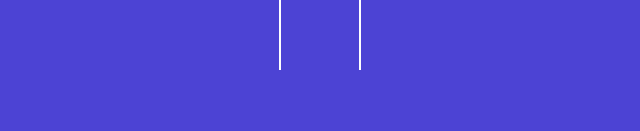
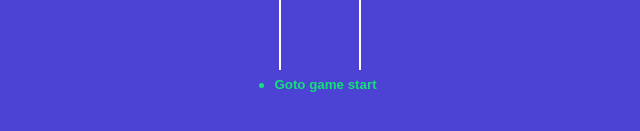
Before and after one commit to shardul523/Tic-Tac-Toe, a React (Vite) app: page / in a window 1280 px wide. Shown: the part 259-390 px from the top of the page, without its empty margins (319-959 px from the left). Built offline with nearby package versions, Linux system fonts and the light colour scheme.

Commit message:
Added game history functionality

```diff
--- a/src/App.jsx
+++ b/src/App.jsx
@@ -1,37 +1,63 @@
 import { useState } from "react";
+
 import Board from "./components/Board";
 import calculateWinner from "./utils";
 import StatusMessage from "./components/StatusMessage";
+import History from "./components/History";
+
+const NEW_GAME = [{ squares: Array(9).fill(null), isXNext: true }];
 
 export default function App() {
-  const [squares, setSquares] = useState(Array(9).fill(null));
-  const [isXNext, setIsXNext] = useState(false);
+    const [history, setHistory] = useState(NEW_GAME);
+    const [currentMove, setCurrentMove] = useState(0);
 
-  const nextPlayer = isXNext ? "X" : "O";
-  const winner = calculateWinner(squares) ? (isXNext ? "O" : "X") : null;
+    const { squares, isXNext } = history[currentMove];
 
-  const handleClick = (clickPos) => {
-    if (squares[clickPos] || winner) return;
+    const winnerExists = calculateWinner(squares);
+    const nextPlayer = isXNext ? "O" : "X";
+    const winningPlayer = winnerExists
+        ? nextPlayer === "X"
+            ? "O"
+            : "X"
+        : null;
 
-    setSquares((currentSquares) =>
-      currentSquares.map((square, pos) => {
-        if (pos == clickPos) return isXNext ? "X" : "O";
+    const handleSquareClick = clickPosition => {
+        const gamingBoard = history[currentMove];
 
-        return square;
-      })
-    );
+        if (gamingBoard.squares[clickPosition] || winnerExists) return;
 
-    setIsXNext((currXNext) => !currXNext);
+        console.log(gamingBoard);
+
+        setHistory(prevHistory => {
+            const newSquares = [...gamingBoard.squares];
+            newSquares[clickPosition] = gamingBoard.isXNext ? "O" : "X";
+            const newIsXNext = !gamingBoard.isXNext;
+
+            const newState = {
+                squares: newSquares,
+                isXNext: newIsXNext,
             };
+
+            const newHistory = prevHistory.slice(0, currentMove + 1);
+            newHistory.push(newState);
+            console.log(newHistory);
+            return newHistory;
+        });
+
+        setCurrentMove(prevCurrMove => prevCurrMove + 1);
+    };
+
+    const moveTo = position => setCurrentMove(position);
 
     return (
         <div className="app">
             <StatusMessage
                 squares={squares}
-        winner={winner}
                 nextPlayer={nextPlayer}
+                winner={winningPlayer}
             />
-      <Board squares={squares} handleClick={handleClick} />
+            <Board squares={squares} handleClick={handleSquareClick} />
+            <History history={history} currMove={currentMove} moveTo={moveTo} />
         </div>
     );
 }
--- /dev/null
+++ b/src/components/History.jsx
@@ -0,0 +1,26 @@
+const History = ({ history, currMove, moveTo }) => {
+    return (
+        <div className="history-wrapper">
+            <ul className="history">
+                {history.map((_, index) => {
+                    return (
+                        <li key={index}>
+                            <button
+                                className={`btn-move ${
+                                    index === currMove ? "active" : ""
+                                }`}
+                                onClick={() => moveTo(index)}
+                            >
+                                {index === 0
+                                    ? "Goto game start"
+                                    : `Goto move #${index}`}
+                            </button>
+                        </li>
+                    );
+                })}
+            </ul>
+        </div>
+    );
+};
+
+export default History;
--- a/src/components/Square.jsx
+++ b/src/components/Square.jsx
@@ -1,9 +1,13 @@
 import { useContext } from "react";
 
+const X = () => <span className="text-green">X</span>;
+const O = () => <span className="text-orange">O</span>;
+
 export default function Square({ val, clickHandler }) {
-  return (
-    <button className="square" onClick={clickHandler}>
-      {val}
-    </button>
-  );
+    return (
+        <button className="square" onClick={clickHandler}>
+            {val === "X" && <X />}
+            {val === "O" && <O />}
+        </button>
+    );
 }
```
Also changed, not shown: 1 other file (tests, documents, lock files or other folders). Lines whose indentation alone changed are shown as unchanged.
